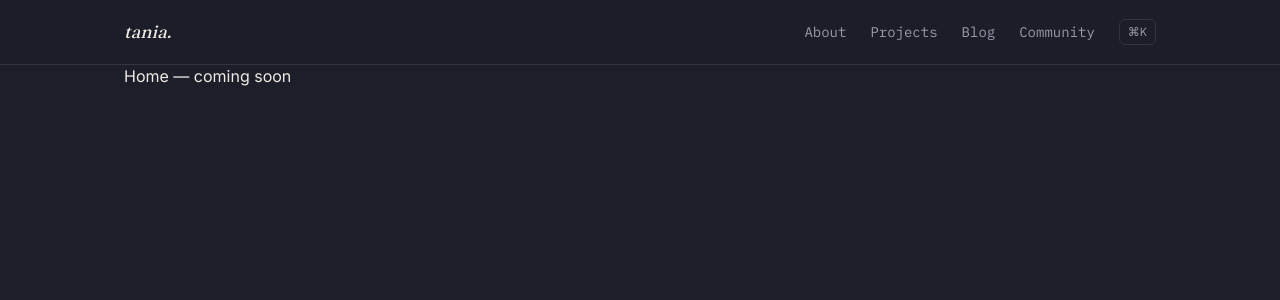
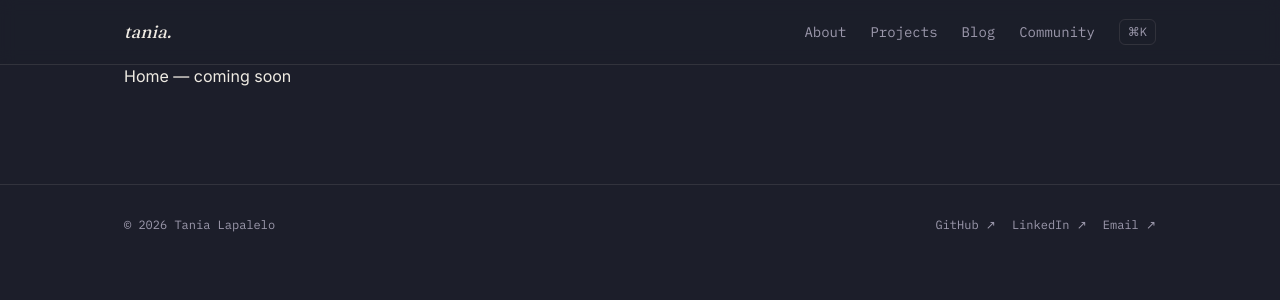
Before and after one commit to tanialapalelo/latest-portfolio, a Next.js app: page / in a window 1280 px wide. Shown: the top 300 px of the page. Built offline with nearby package versions, Linux system fonts and the light colour scheme.

Commit message:
feat: Footer with social links

```diff
--- a/app/layout.tsx
+++ b/app/layout.tsx
@@ -3,6 +3,7 @@ import type { Metadata } from 'next'
 import { Fraunces, Inter, IBM_Plex_Mono } from 'next/font/google'
 import { GameModeProvider } from '@/lib/game-mode-context'
 import { Nav } from '@/components/layout/Nav'
+import { Footer } from '@/components/layout/Footer'
 import './globals.css'
 
 const fraunces = Fraunces({
@@ -44,7 +45,7 @@ export default function RootLayout({ children }: { children: React.ReactNode })
           <Nav />
           {/* FallingChars, XPBar, GameModePill, GameModeOverlay, KonamiCode wired in later tasks */}
           <main className="pt-16">{children}</main>
-          {/* Footer wired in Task 6 */}
+          <Footer />
         </GameModeProvider>
       </body>
     </html>
--- /dev/null
+++ b/components/layout/Footer.tsx
@@ -0,0 +1,38 @@
+export function Footer() {
+  return (
+    <footer className="border-t border-grid-line mt-24">
+      <div className="mx-auto flex max-w-[1080px] items-center justify-between px-6 py-8">
+        <p className="font-mono text-xs text-ink-dim">
+          © {new Date().getFullYear()} Tania Lapalelo
+        </p>
+        <div className="flex items-center gap-4">
+          <a
+            href="https://github.com/tanialapalelo"
+            target="_blank"
+            rel="noopener noreferrer"
+            className="font-mono text-xs text-ink-dim hover:text-periwinkle transition-colors"
+            aria-label="GitHub"
+          >
+            GitHub ↗
+          </a>
+          <a
+            href="https://linkedin.com/in/tanialapalelo"
+            target="_blank"
+            rel="noopener noreferrer"
+            className="font-mono text-xs text-ink-dim hover:text-periwinkle transition-colors"
+            aria-label="LinkedIn"
+          >
+            LinkedIn ↗
+          </a>
+          <a
+            href="mailto:niatania102@gmail.com"
+            className="font-mono text-xs text-ink-dim hover:text-periwinkle transition-colors"
+            aria-label="Email"
+          >
+            Email ↗
+          </a>
+        </div>
+      </div>
+    </footer>
+  )
+}
```
Also changed, not shown: 1 other file (tests, documents, lock files or other folders).
